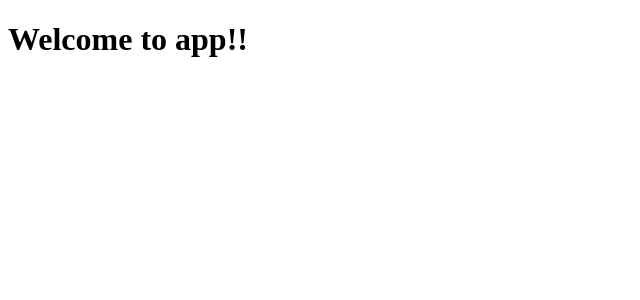
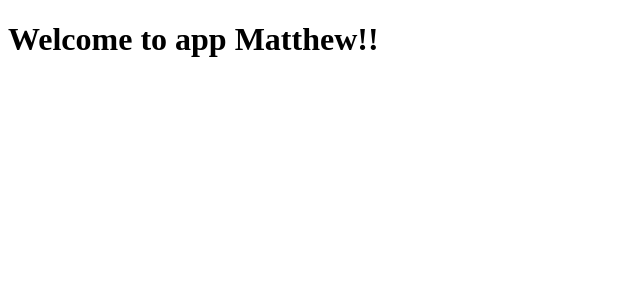
Before and after one commit to matthew-gordon/glasshouse_2, an Angular app: page / in a window 1280 px wide. Shown: the top 300 px of the page, without its empty margins (0-640 px from the left). Built offline with nearby package versions, Linux system fonts and the light colour scheme.

Commit message:
Update heading

```diff
--- a/src/app/app.component.html
+++ b/src/app/app.component.html
@@ -1 +1 @@
-<h1>Welcome to app!!</h1>
+<h1>Welcome to app Matthew!!</h1>
```
